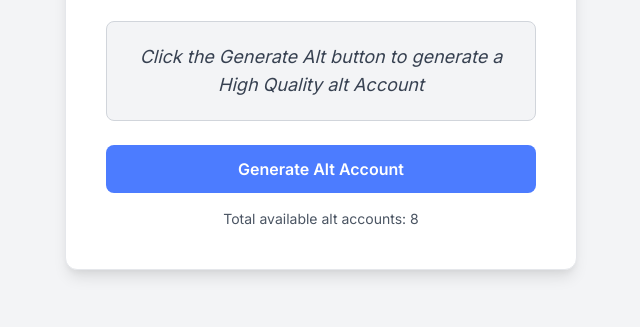
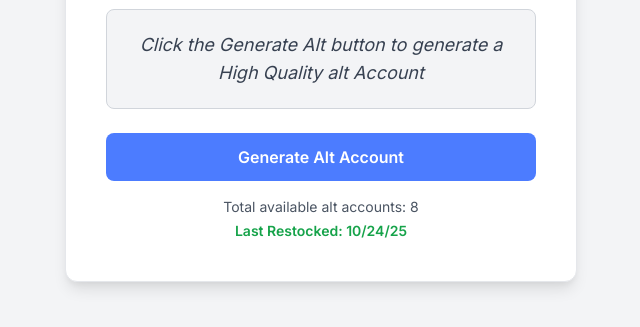
Before and after one commit to Soucan/altgen.github.io, a plain HTML site: page index.html in a window 1280 px wide. Shown: the part 329-656 px from the top of the page, without its empty margins (319-959 px from the left). Drawn offline with nearby package versions, Linux system fonts and the light colour scheme.

Commit message:
Update index.html

```diff
--- a/index.html
+++ b/index.html
@@ -4,7 +4,7 @@
   This single-file HTML application uses a local JavaScript array for messages
   and the browser's localStorage to make deletions permanent on your computer.
 
-  V8 Update: Updated the descriptive text to make "Username:Password" bold for clarity.
+  V9 Update: Added "Last Restocked" text under the account count display.
 -->
 <!DOCTYPE html>
 <html lang="en">
@@ -72,6 +72,10 @@
 
             <!-- Message Count Display -->
             <p id="count-display" class="mt-4 text-sm text-gray-600 text-center">Total available alt accounts: 0</p>
+
+            <!-- Last Restock Date -->
+            <p class="mt-1 text-sm text-green-600 font-semibold text-center">Last Restocked: 10/24/25</p>
+
         </div>
 
     </div>
```
